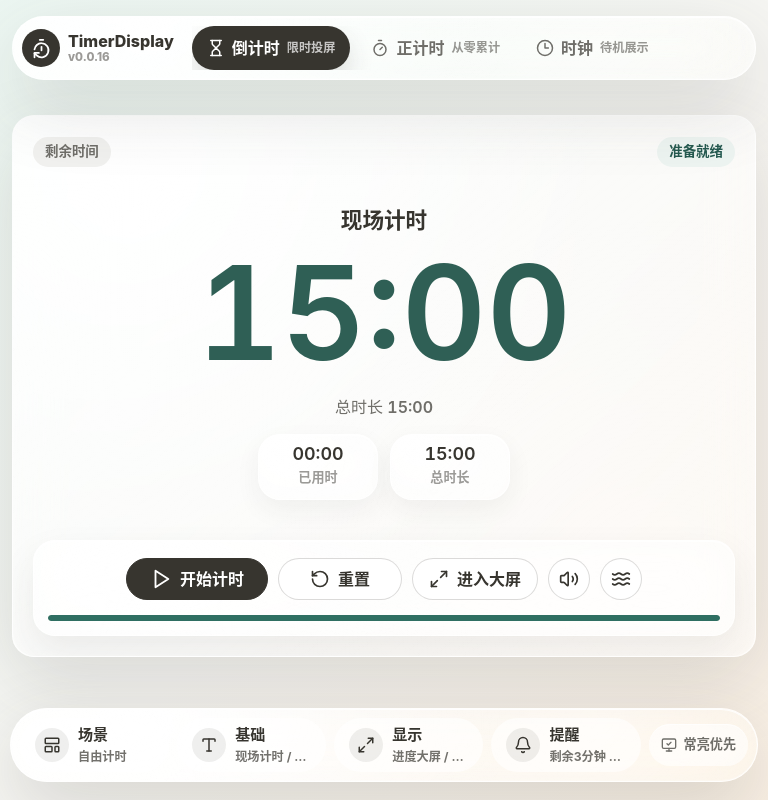
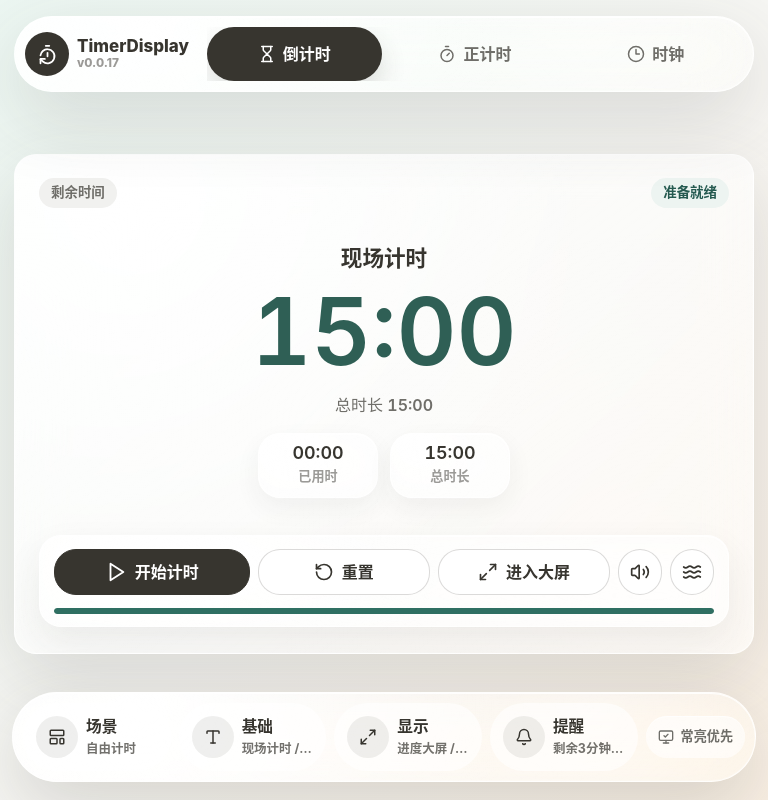
Before and after one commit to nowscott/TimerDisplay, a React (Vite) app: page / in a window 768 px wide. Built offline with nearby package versions, Linux system fonts and the light colour scheme.

Commit message:
Release v0.0.17

```diff
--- a/package.json
+++ b/package.json
@@ -1,6 +1,6 @@
 {
   "name": "timer-display",
-  "version": "0.0.16",
+  "version": "0.0.17",
   "private": false,
   "description": "中文网页现场计时工具，适合课堂、公开课、赛课和会议现场投屏。",
   "license": "MIT",
--- a/src/styles/animations-responsive.css
+++ b/src/styles/animations-responsive.css
@@ -217,13 +217,13 @@
   .workspace-main {
     align-items: start;
     min-height: auto;
-    margin-top: clamp(54px, 11vh, 200px);
+    margin-top: clamp(28px, 6vh, 120px);
   }
 
   .timer-workspace .timer-stage {
     width: min(100%, 1040px);
-    height: min(840px, max(560px, calc(100vh - 520px)));
-    min-height: 560px;
+    height: min(720px, max(520px, calc(100vh - 580px)));
+    min-height: 520px;
     padding: 26px 34px 30px;
   }
 
@@ -677,6 +677,147 @@
   }
 }
 
+@media (min-width: 761px) and (max-width: 900px) {
+  .app-shell {
+    padding: 14px 14px 112px;
+  }
+
+  .timer-workspace {
+    width: min(100%, 820px);
+    align-content: start;
+    gap: 16px;
+  }
+
+  .mode-dock {
+    grid-template-columns: minmax(170px, auto) minmax(0, 1fr);
+    gap: 10px;
+    padding: 10px;
+    overflow: hidden;
+  }
+
+  .mode-dock-brand {
+    gap: 8px;
+    padding-right: 8px;
+  }
+
+  .mode-dock-brand__icon {
+    width: 44px;
+    height: 44px;
+  }
+
+  .mode-dock-brand__text {
+    font-size: 1.06rem;
+  }
+
+  .mode-dock-version {
+    font-size: 0.74rem;
+  }
+
+  .mode-tabs {
+    overflow: hidden;
+  }
+
+  .mode-tab {
+    flex: 1 1 0;
+    min-width: 0;
+    justify-content: center;
+    min-height: 54px;
+    gap: 7px;
+    padding: 0 12px;
+    font-size: 1rem;
+  }
+
+  .mode-tab__detail {
+    display: none;
+  }
+
+  .workspace-main {
+    align-items: start;
+    min-height: auto;
+    margin-top: clamp(28px, 6vh, 92px);
+  }
+
+  .timer-workspace .timer-stage {
+    width: 100%;
+    height: min(700px, max(500px, calc(100vh - 540px)));
+    min-height: 500px;
+    padding: 22px 24px 26px;
+  }
+
+  .time-display {
+    font-size: clamp(5.8rem, 12vw, 7.4rem);
+  }
+
+  .timer-stage--mode-countup .time-display {
+    font-size: clamp(6rem, 12.2vw, 7.6rem);
+  }
+
+  .stage-footer {
+    padding: 14px 16px;
+  }
+
+  .timer-controls {
+    display: grid;
+    grid-template-columns: minmax(170px, 1fr) repeat(2, minmax(130px, 0.88fr)) repeat(2, 46px);
+    gap: 9px;
+    width: 100%;
+  }
+
+  .timer-controls .control-button,
+  .timer-controls .icon-button {
+    width: 100%;
+    min-width: 0;
+    min-height: 46px;
+    padding: 0 10px;
+  }
+
+  .timer-controls .control-label {
+    overflow: hidden;
+    text-overflow: ellipsis;
+    white-space: nowrap;
+  }
+
+  .timer-stage--mode-countdown .stage-footer {
+    padding: 12px 14px;
+  }
+
+  .timer-stage--mode-countdown .timer-controls {
+    grid-template-columns: minmax(160px, 1fr) repeat(2, minmax(126px, 0.88fr)) repeat(2, 44px);
+    gap: 8px;
+  }
+
+  .config-dock-shell {
+    width: min(820px, calc(100vw - 24px));
+  }
+
+  .config-dock {
+    gap: 8px;
+    padding: 10px;
+    overflow: hidden;
+  }
+
+  .config-dock-button {
+    flex: 1 1 0;
+    min-height: 68px;
+    gap: 8px;
+    padding: 0 12px;
+  }
+
+  .config-dock-button__icon {
+    width: 42px;
+    height: 42px;
+  }
+
+  .config-dock-button__text span {
+    font-size: 0.98rem;
+  }
+
+  .config-dock-button__text small {
+    max-width: 11ch;
+    font-size: 0.78rem;
+  }
+}
+
 @media (max-width: 560px) {
   .mode-tab__detail {
     display: none;
```
Also changed, not shown: 2 other files (tests, documents, lock files or other folders).
